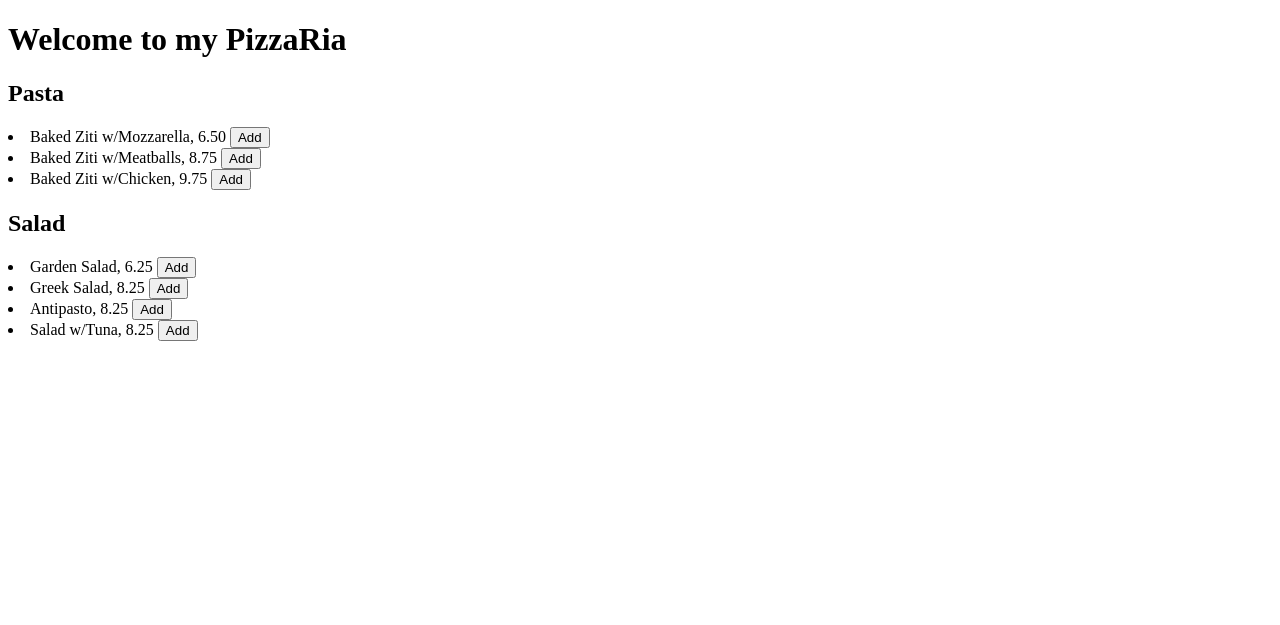
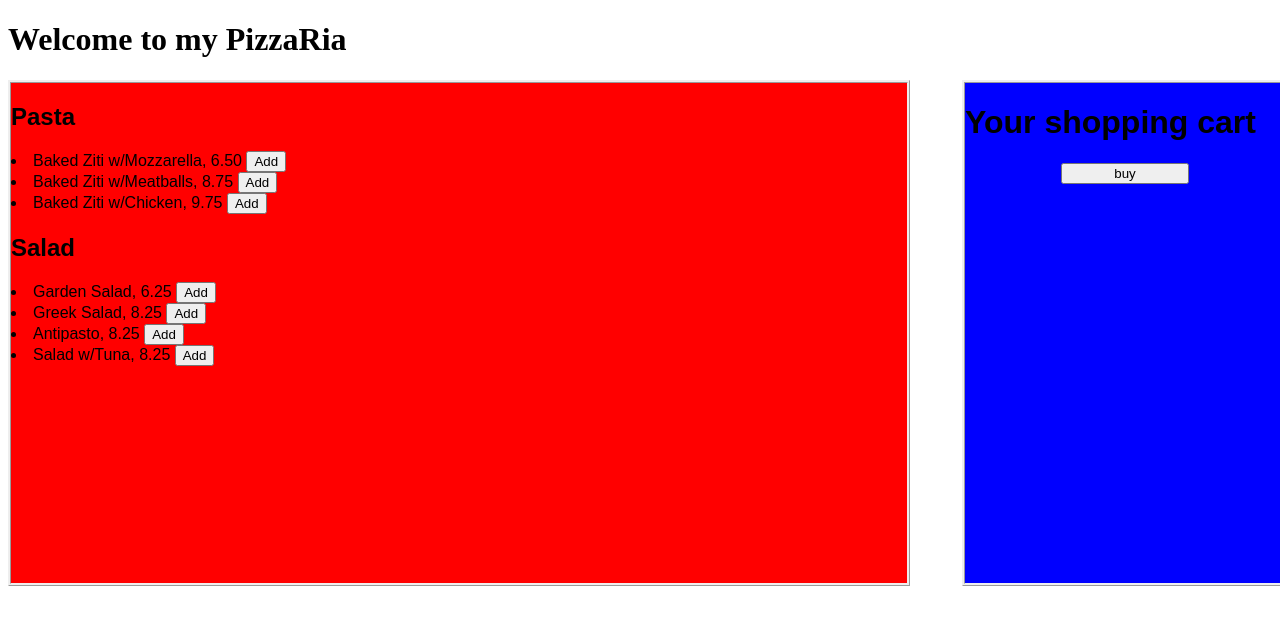
Before and after one commit to StevenGillis/project3, a Django app: page / in a window 1280 px wide. Shown: the top 625 px of the page. Run offline with Django 3.2, Linux system fonts and the light colour scheme; data comes from the database, SQL or seed files in the repository.

Commit message:
css working

```diff
--- /dev/null
+++ b/orders/static/orders/styles.css
@@ -0,0 +1,25 @@
+    .body {
+        width: 100%;
+        position: fixed;
+        overflow: hidden;
+        font-family: sans-serif;
+    }
+
+    .containermenu {
+        height: 500px;
+        background-color: red;
+        border-style: ridge;
+        float: left;
+        width: 70%;
+    }
+    .shoppingcart {
+        height: 500px;
+        background-color: blue;
+        border-style: ridge;
+        float: right;
+        width: 25%;
+    }
+    .buybutton {
+    width: 40%;
+    margin-left: 30%;
+    }
--- /dev/null
+++ b/orders/templates/orders/base.html
@@ -0,0 +1,13 @@
+{% load static %}
+
+<!DOCTYPE html>
+<html>
+    <head>
+        <title>{% block title %}{% endblock %}</title>
+        <link rel="stylesheet" href="{% static 'orders/styles.css' %}"/>
+    </head>
+    <body>
+        {% block body %}
+        {% endblock %}
+    </body>
+</html>
--- a/orders/templates/orders/index.html
+++ b/orders/templates/orders/index.html
@@ -1,14 +1,14 @@
-<!DOCTYPE html>
-<html lang="en">
-<head>
-    <meta charset="UTF-8">
-    <title>Home</title>
-</head>
-<body>
+{% extends "orders/base.html" %}
+
+{% block title %}
+    Pizza
+{% endblock %}
+
+{% block body %}
     <h1>Welcome to my PizzaRia</h1>
-
-
-    <div class="container menu">
+    <div class="body">
+        <div class="left">
+            <div class="containermenu">
                 <form id="order">
                     <h2>Pasta</h2>
                         {% for pasta in Pasta %}
@@ -20,5 +20,14 @@
                         {% endfor %}
                 </form>
             </div>
-</body>
-</html>
+        </div>
+        <div class="right">
+            <div class="shoppingcart">
+                <form id="buycart">
+                    <h1>Your shopping cart</h1>
+                    <button class="buybutton">buy</button>
+                </form>
+            </div>
+        </div>
+    </div>
+{% endblock %}
```
Also changed, not shown: orders/templates/orders/menu.html (deleted, +0 -10 lines), 1 other file. Lines whose indentation alone changed are shown as unchanged.
